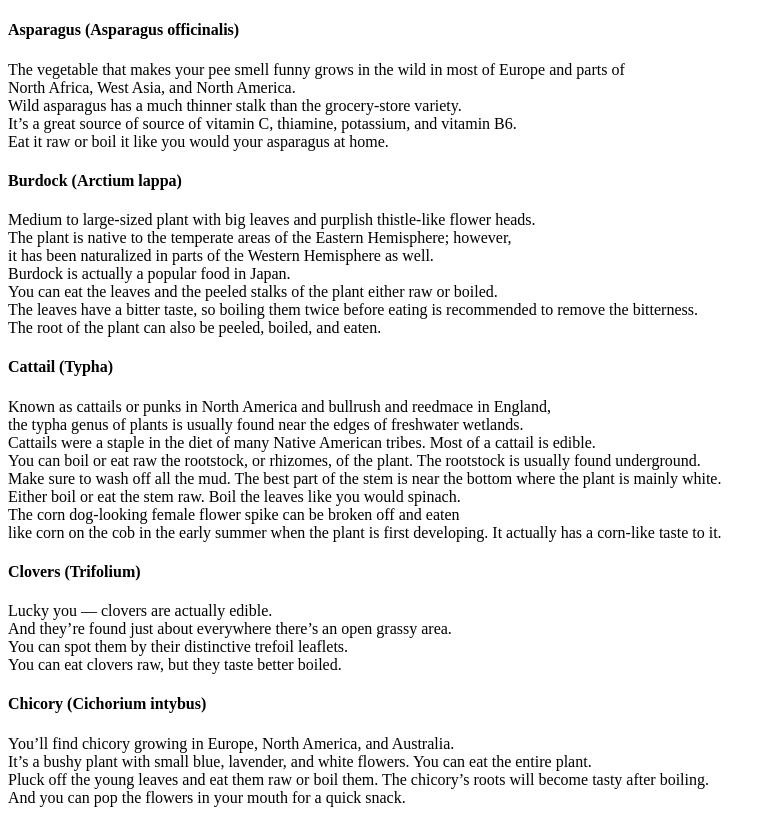
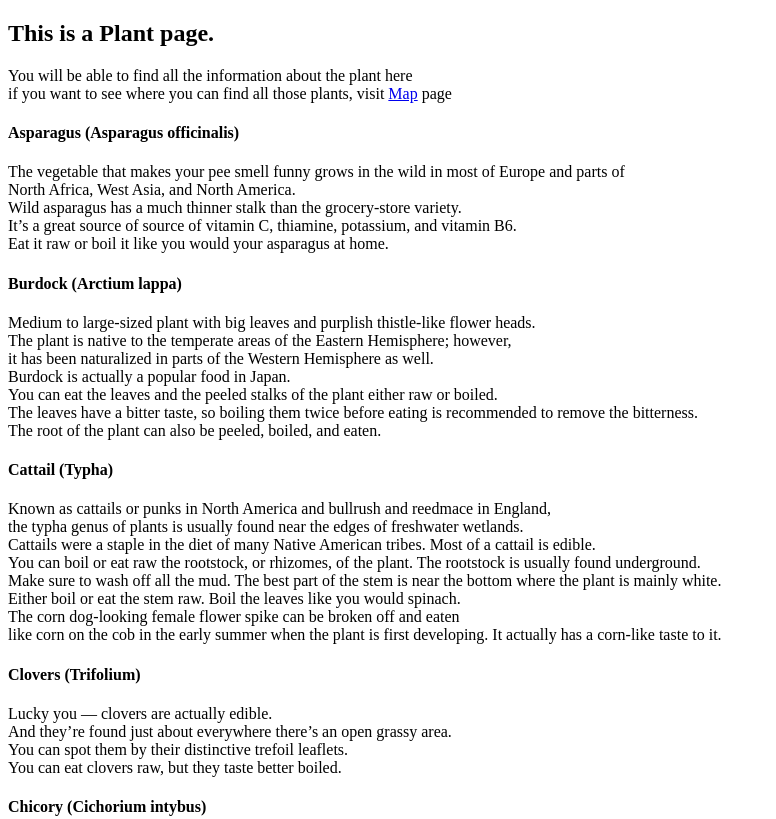
Before and after one commit to Rayakuru/First-Attepmt-at-a-Website, a plain HTML site: page Plant.html in a window 1280 px wide. Shown: the top 819 px of the page, without its empty margins (0-776 px from the left). Drawn offline with Linux system fonts and the light colour scheme.

Commit message:
Update Plant.html

```diff
--- a/Plant.html
+++ b/Plant.html
@@ -6,7 +6,12 @@
 	    <meta name="keywords" content="Greens, Wilderness, Plants, survival">
 		<meta name="author" content="Shestel Alexander">
 	    <title> Plant.</title>
+	</head>
     <body>
+    	<h2> This is a Plant page.</h2>
+    	<p> You will be able to find all the information about the plant here <br>
+    		if you want to see where you can find all those plants, visit <a href="Map.html">Map</a> page </p>
+
 	    <main>
 
 	    	<article>
```
Lines whose indentation alone changed are shown as unchanged.
